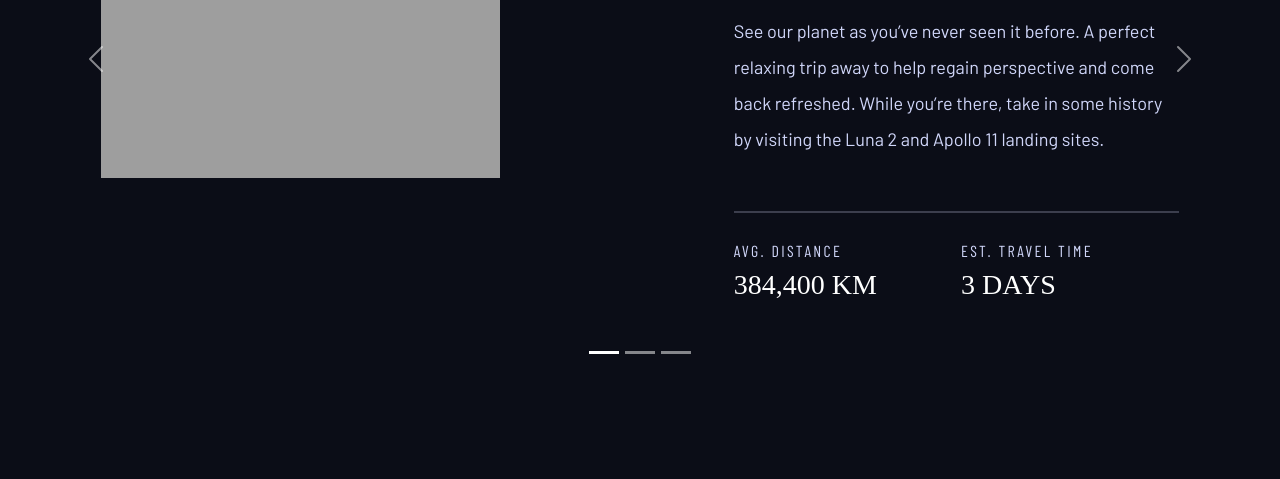
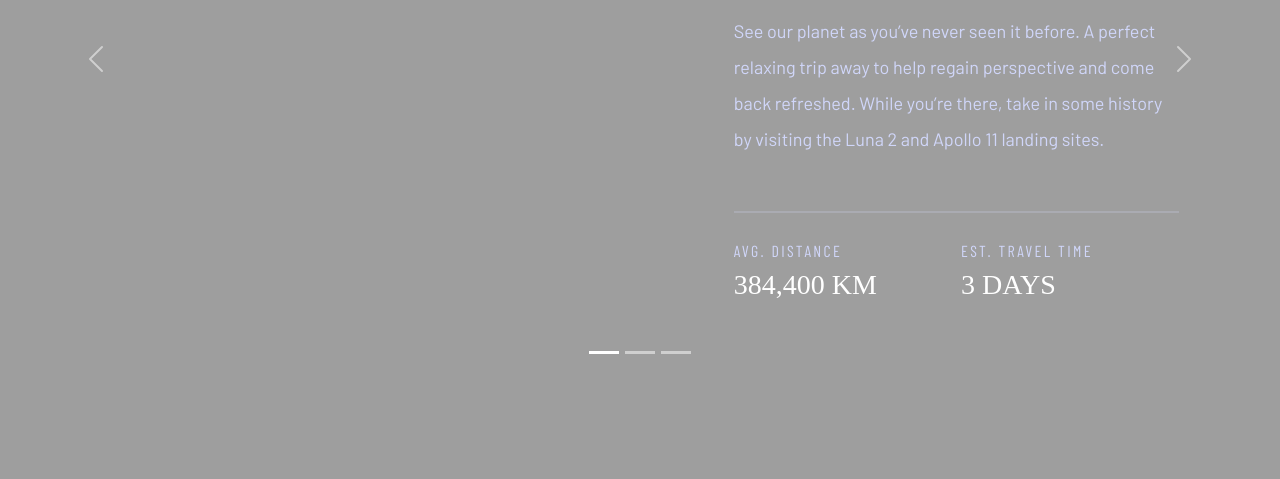
Before and after one commit to Chillie15/space-tourism-website, a plain HTML site: page destination.html in a window 1280 px wide. Shown: the part 321-800 px from the top of the page. Drawn offline with nearby package versions, Linux system fonts and the light colour scheme; the site is published under a folder, as on GitHub Pages, so addresses that start at the root find nothing; a web font is replaced by a local one.

Commit message:
Update styles-destination.css

```diff
--- a/css/styles-destination.css
+++ b/css/styles-destination.css
@@ -4,7 +4,7 @@ body {
   background-attachment: fixed;
   background-size: cover;
   background-position: top;
-  background-image: url("/assets/destination/background-destination-desktop.png");
+  background-image: url("../assets/destination/background-destination-desktop.png");
   color: white;
 }
 
```
